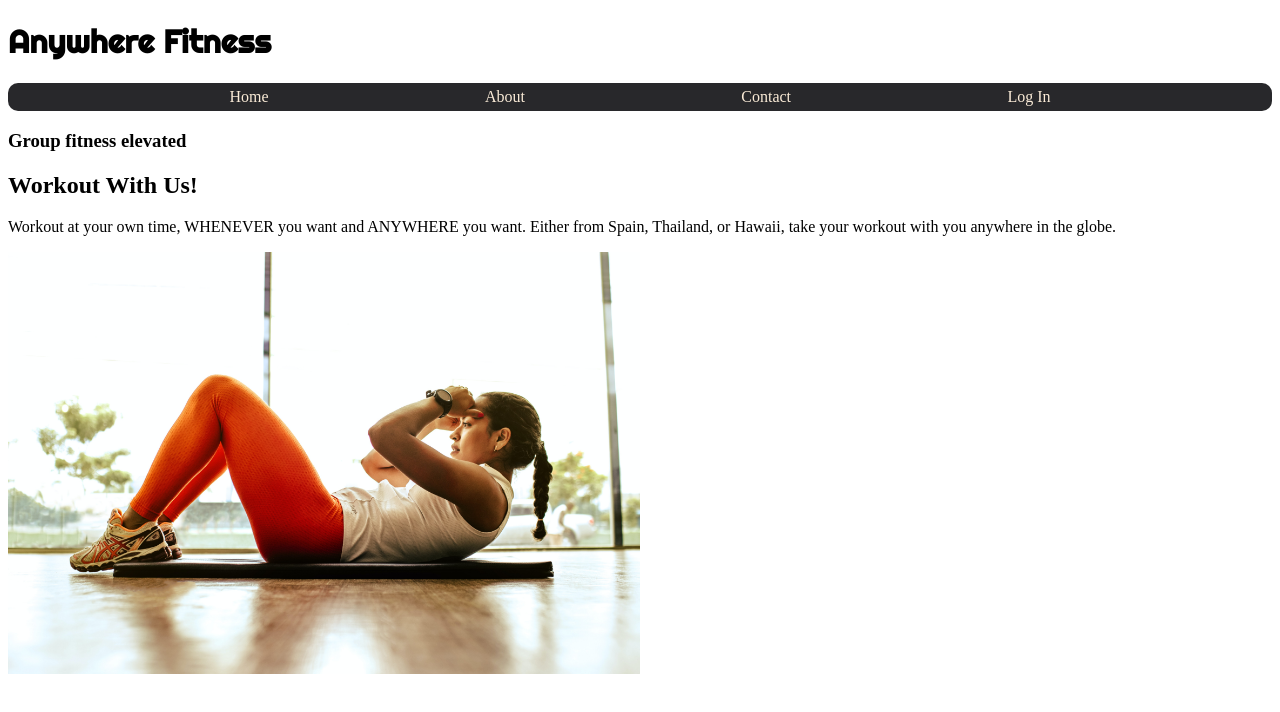
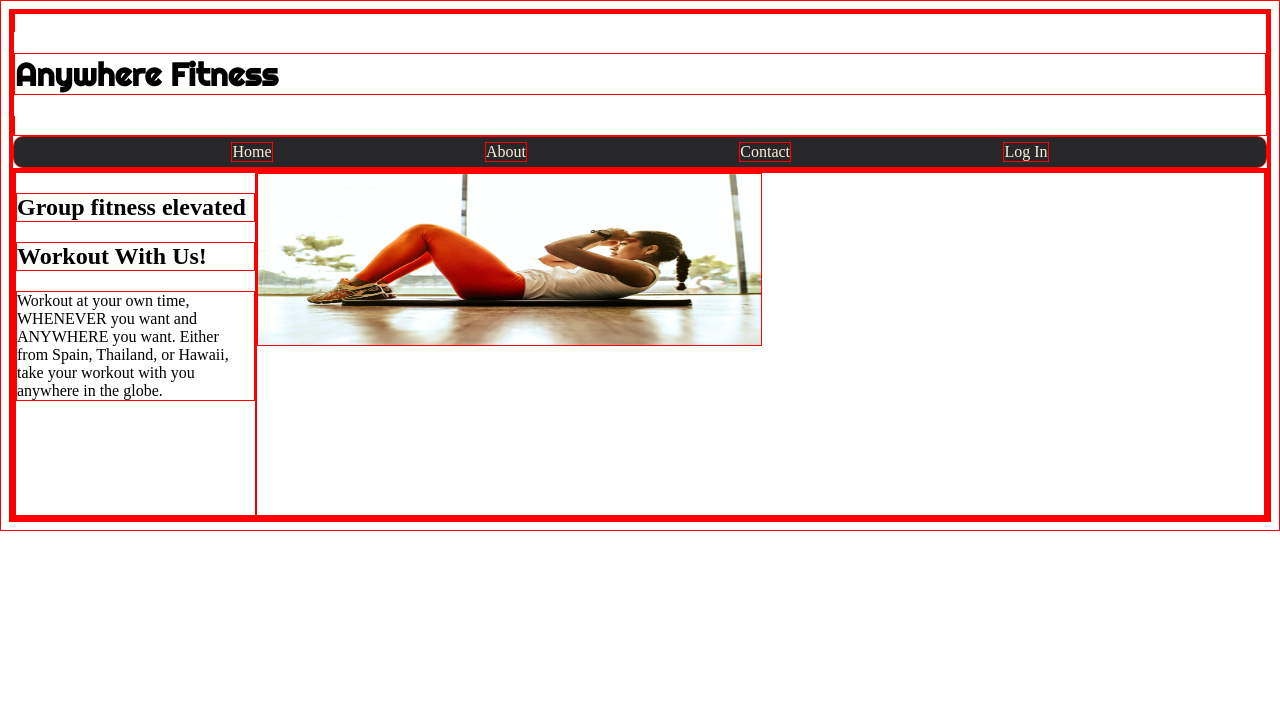
Before and after one commit to 10-21-BW-AnywhereFitness/frontend, a React (Create React App) app in the folder anywherefitness-fe/: page /home in a window 1280 px wide. Shown: the top 712 px of the page. Built offline with nearby package versions, Linux system fonts and the light colour scheme; a web font is replaced by a local one.

Commit message:
added red box to see my divs to style

```diff
--- a/anywherefitness-fe/src/Components/Home.js
+++ b/anywherefitness-fe/src/Components/Home.js
@@ -6,11 +6,14 @@ export default function Home(){
     return (
         <div className='home-container'>
             <div className='content-container'>
-                <h3>Group fitness elevated</h3>
-                <h2>Workout With Us!</h2>
-                <p>Workout at your own time, WHENEVER you want and ANYWHERE you want. Either from Spain, Thailand, or Hawaii, take your workout with you anywhere in the globe.</p>
-                <div>
-                    <img src={workout1} alt='lady sit-up' className='workout1' />
+                <div className='text-content'>
+                    <h2>Group fitness elevated</h2>
+                    <h2>Workout With Us!</h2>
+                    <p>Workout at your own time, WHENEVER you want and ANYWHERE you want. Either from Spain, Thailand, or Hawaii, take your workout with you anywhere in the globe.</p>
+                </div>
+
+                <div className='workout-img'>
+                    <img src={workout1} alt='lady sit-up' />
                 </div>
             </div>
         </div>
--- a/anywherefitness-fe/src/index.css
+++ b/anywherefitness-fe/src/index.css
@@ -1,6 +1,11 @@
+* {
+  border: 1px solid red;
+}
+
 body {
 
   font-family: 'Scheherazade New', serif;
+
 }
 
 code {
@@ -33,12 +38,21 @@ a{
   text-decoration: none;
 }
 
-.main-content{
+.content-container{
   display: flex;
-  flex-wrap: wrap;
+  flex-direction: row;
+
 }
 
-.workout1{
+.text-container{
+
+}
+
+.workout-img{
+
+}
+
+.workout-img img{
   width: 50%;
   height: 50%;
 }
```
